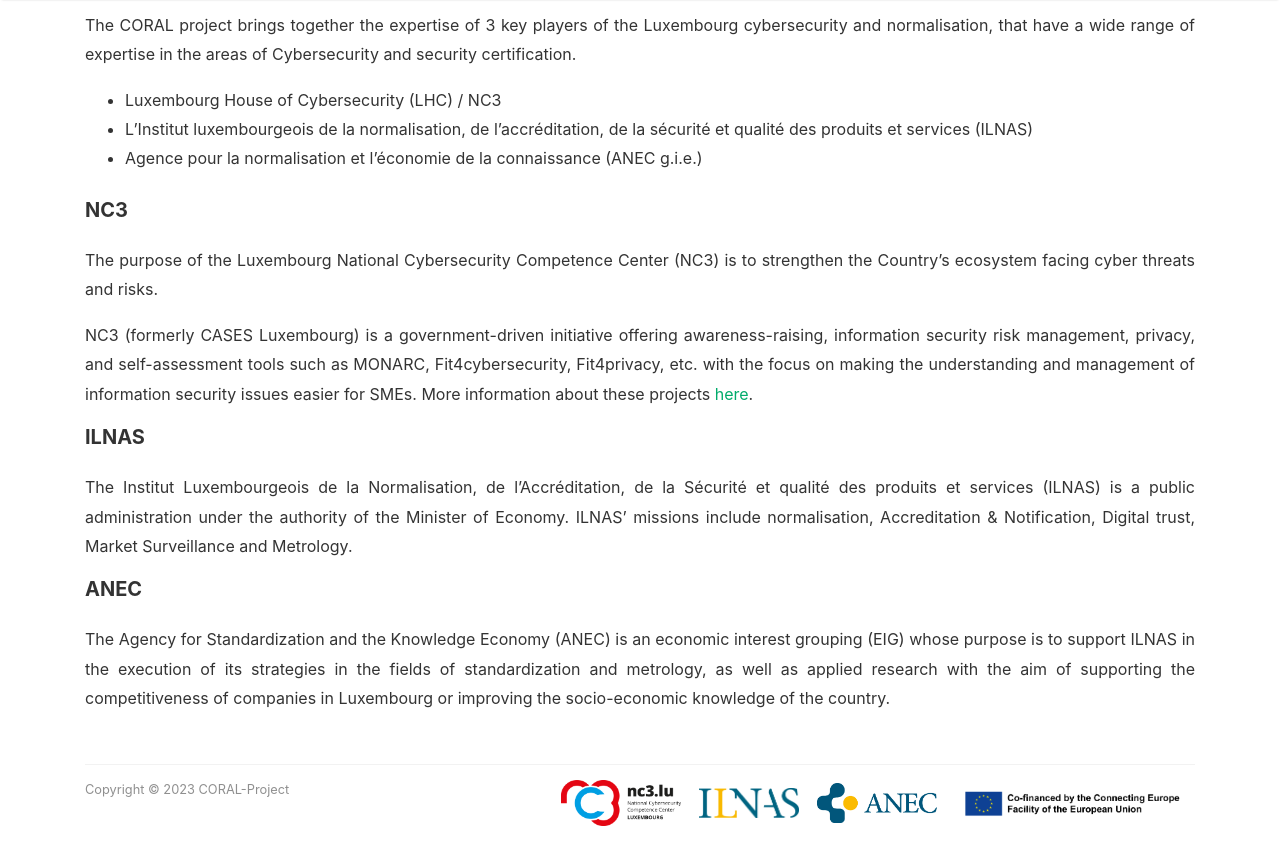
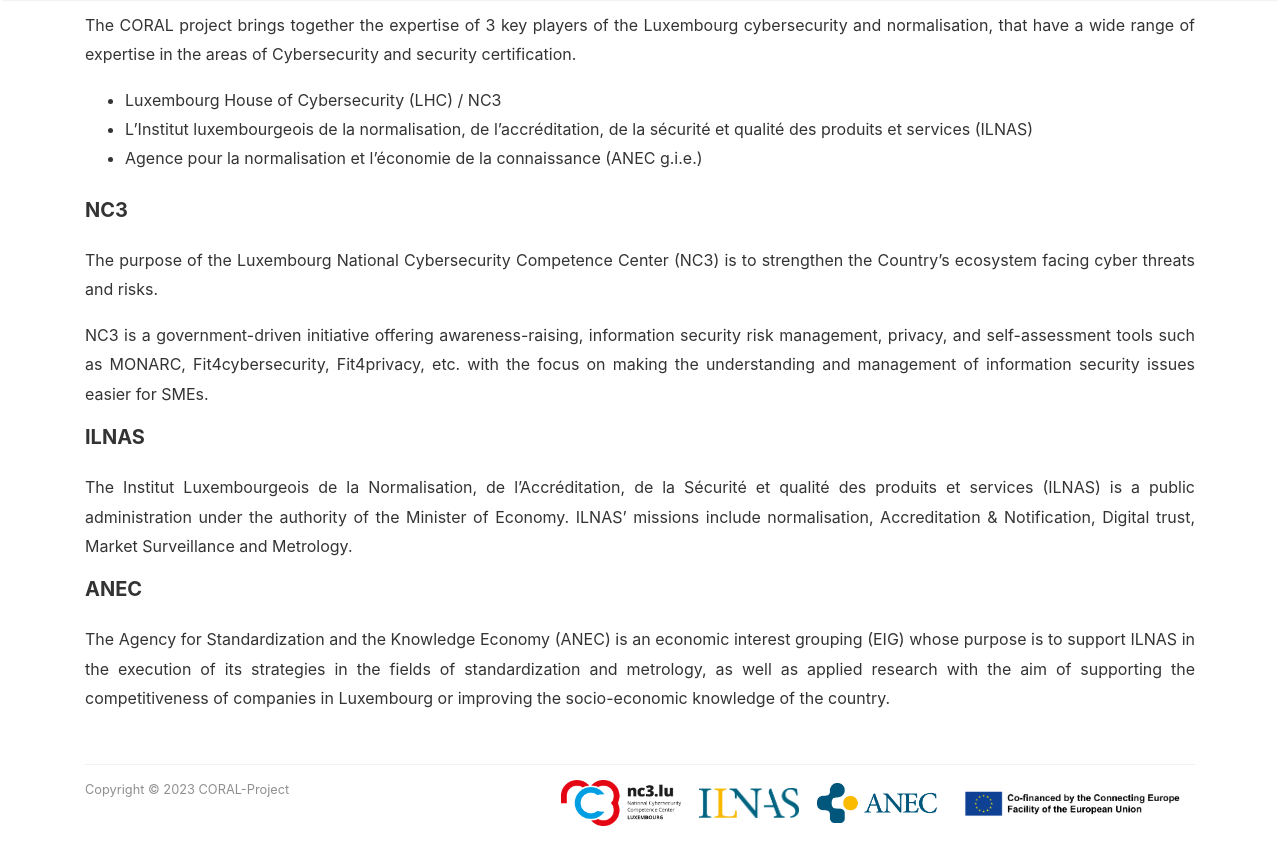
Before and after one commit to NC3-LU/coral-project, a Jekyll site: the page built from about.md, in a window 1280 px wide and 900 px high, scrolled down 1839 px. Shown: the top 865 px of the window. Built offline with Jekyll 4.4.1, drawn with Linux system fonts in a browser that asks for light colours; nearby versions of some CDN libraries.

Commit message:
chg: Removed link to the opensource.nc3.lu.

```diff
--- a/_layouts/default.html
+++ b/_layouts/default.html
@@ -143,7 +143,7 @@
 		</div>
 	</div>
 </div>
-<!-- -->
+-->
 
 <!-- Begin Footer
 ================================================== -->
--- a/about.md
+++ b/about.md
@@ -67,8 +67,7 @@
 
 The purpose of the Luxembourg National Cybersecurity Competence Center (NC3) is to strengthen the Country's ecosystem facing cyber threats and risks.
 
-NC3 (formerly CASES Luxembourg) is a government-driven initiative offering awareness-raising, information security risk management, privacy, and self-assessment tools such as MONARC, Fit4cybersecurity, Fit4privacy, etc. with the focus on making the understanding and management of information security issues easier for SMEs.
-More information about these projects [here](https://opensource.nc3.lu/projects/).
+NC3 is a government-driven initiative offering awareness-raising, information security risk management, privacy, and self-assessment tools such as MONARC, Fit4cybersecurity, Fit4privacy, etc. with the focus on making the understanding and management of information security issues easier for SMEs.
 
 ##### ILNAS
 
```
